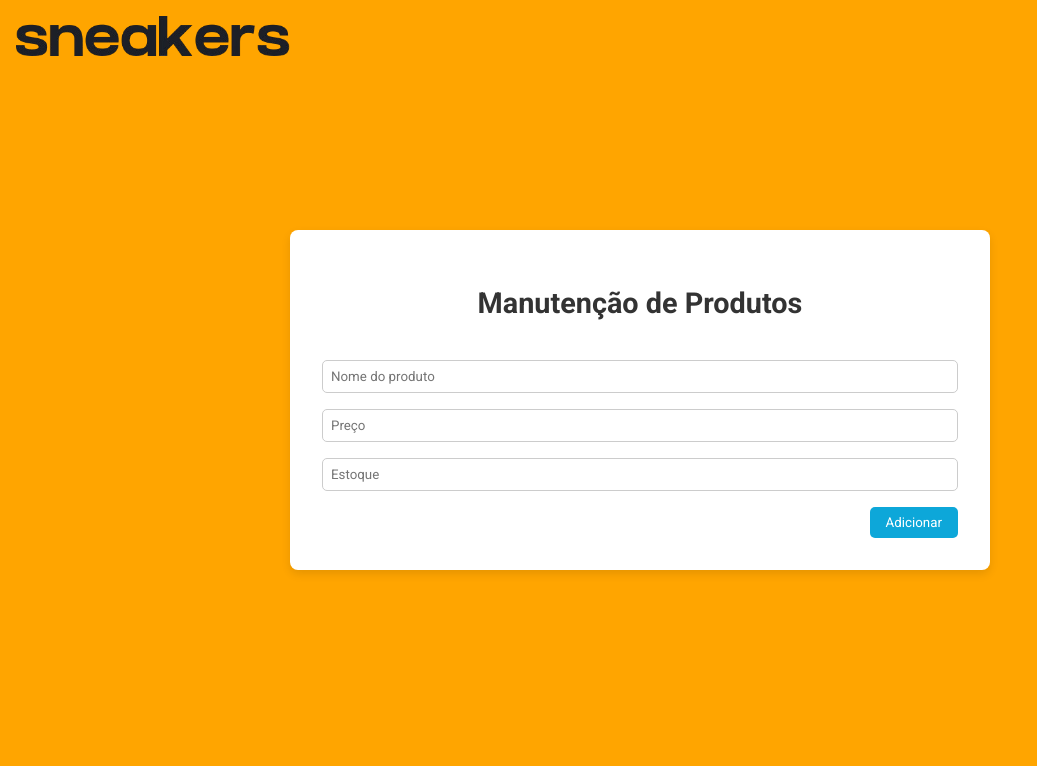
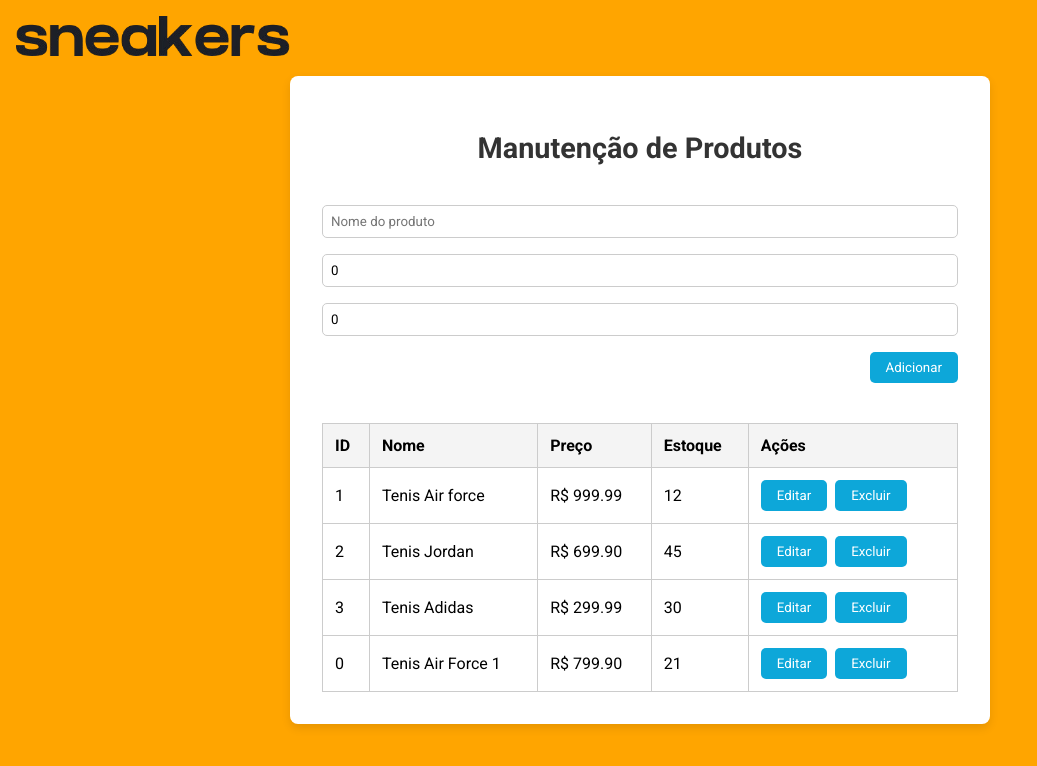
Before and after one commit to jaozincosta/projeto-integrador, an Angular app: page /manutencao in a window 1280 px wide. Shown: the top 766 px of the page, without its empty margins (0-1037 px from the left). Built offline with nearby package versions, Linux system fonts and the light colour scheme; data requests are answered from the project's data file.

Commit message:
Criação da API Json Server e atualização do componente para consumir

```diff
--- /dev/null
+++ b/backend/db.json
@@ -0,0 +1,28 @@
+{
+  "produtos": [
+    {
+      "id": "1",
+      "nome": "Tenis Air force",
+      "preco": 999.99,
+      "estoque": 12
+    },
+    {
+      "id": "2",
+      "nome": "Tenis Jordan",
+      "preco": 699.9,
+      "estoque": 45
+    },
+    {
+      "id": "3",
+      "nome": "Tenis Adidas",
+      "preco": 299.99,
+      "estoque": 30
+    },
+    {
+      "id": 0,
+      "nome": "Tenis Air Force 1",
+      "preco": 799.9,
+      "estoque": 21
+    }
+  ]
+}
--- a/package.json
+++ b/package.json
@@ -20,6 +20,7 @@
     "@angular/platform-browser": "^19.1.0",
     "@angular/platform-browser-dynamic": "^19.1.0",
     "@angular/router": "^19.1.0",
+    "json-server": "^1.0.0-beta.3",
     "rxjs": "~7.8.0",
     "tslib": "^2.3.0",
     "zone.js": "~0.15.0"
--- a/src/app/app.config.ts
+++ b/src/app/app.config.ts
@@ -1,8 +1,17 @@
-import { ApplicationConfig, provideZoneChangeDetection } from '@angular/core';
+import {
+  ApplicationConfig,
+  importProvidersFrom,
+  provideZoneChangeDetection,
+} from '@angular/core';
 import { provideRouter } from '@angular/router';
+import { HttpClientModule } from '@angular/common/http';
 
 import { routes } from './app.routes';
 
 export const appConfig: ApplicationConfig = {
-  providers: [provideZoneChangeDetection({ eventCoalescing: true }), provideRouter(routes)]
+  providers: [
+    importProvidersFrom(HttpClientModule),
+    provideZoneChangeDetection({ eventCoalescing: true }),
+    provideRouter(routes),
+  ],
 };
--- /dev/null
+++ b/src/app/services/produtos.service.ts
@@ -0,0 +1,33 @@
+import { HttpClient } from '@angular/common/http';
+import { Injectable } from '@angular/core';
+import { Observable } from 'rxjs';
+import { Produto } from './types/types';
+
+@Injectable({
+  providedIn: 'root',
+})
+export class ProdutosService {
+  private readonly API = 'http://localhost:3000/produtos';
+
+  constructor(private http: HttpClient) {}
+
+  listar(): Observable<Produto[]> {
+    return this.http.get<Produto[]>(this.API);
+  }
+
+  buscarPorId(id: number): Observable<Produto> {
+    return this.http.get<Produto>(`${this.API}/${id}`);
+  }
+
+  criar(produto: Omit<Produto, 'id'>): Observable<Produto> {
+    return this.http.post<Produto>(this.API, produto);
+  }
+
+  atualizar(id: number, produto: Produto): Observable<Produto> {
+    return this.http.put<Produto>(`${this.API}/${id}`, produto);
+  }
+
+  deletar(id: number): Observable<void> {
+    return this.http.delete<void>(`${this.API}/${id}`);
+  }
+}
--- /dev/null
+++ b/src/app/services/types/types.ts
@@ -0,0 +1,6 @@
+export interface Produto {
+  id: number;
+  nome: string;
+  preco: number;
+  estoque: number;
+}
--- a/src/app/shared/manutencao/manutencao.component.ts
+++ b/src/app/shared/manutencao/manutencao.component.ts
@@ -2,6 +2,7 @@ import { Component, OnInit } from '@angular/core';
 import { CommonModule } from '@angular/common';
 import { FormsModule } from '@angular/forms';
 import { RouterModule } from '@angular/router';
+import { ProdutosService } from '../../services/produtos.service';
 
 interface Produto {
   id: number;
@@ -21,53 +22,52 @@ export class ManutencaoComponent implements OnInit {
   produtos: Produto[] = [];
   novoProduto: Produto = this.resetProduto();
   editandoId: number | null = null;
-  idCounter = 1;
+
+  constructor(private produtosService: ProdutosService) {}
 
   ngOnInit(): void {
-    const produtosSalvos = localStorage.getItem('produtos');
-    if (produtosSalvos) {
-      this.produtos = JSON.parse(produtosSalvos);
-      const ids = this.produtos.map((p) => p.id);
-      this.idCounter = ids.length > 0 ? Math.max(...ids) + 1 : 1;
+    this.carregarProdutos();
+  }
+
+  carregarProdutos(): void {
+    this.produtosService.listar().subscribe((data) => {
+      this.produtos = data;
+    });
+  }
+
+  adicionarOuAtualizarProduto(): void {
+    if (this.editandoId !== null) {
+      this.produtosService
+        .atualizar(this.editandoId, this.novoProduto)
+        .subscribe(() => {
+          this.carregarProdutos();
+          this.novoProduto = this.resetProduto();
+          this.editandoId = null;
+        });
+    } else {
+      this.produtosService.criar(this.novoProduto).subscribe(() => {
+        this.carregarProdutos();
+        this.novoProduto = this.resetProduto();
+      });
     }
   }
 
-  adicionarOuAtualizarProduto() {
-    if (this.editandoId !== null) {
-      const index = this.produtos.findIndex((p) => p.id === this.editandoId);
-      if (index !== -1) {
-        this.produtos[index] = { ...this.novoProduto, id: this.editandoId };
-      }
-    } else {
-      this.novoProduto.id = this.idCounter++;
-      this.produtos.push({ ...this.novoProduto });
-    }
-
-    this.salvarProdutos();
-    this.novoProduto = this.resetProduto();
-    this.editandoId = null;
-  }
-
-  editar(produto: Produto) {
+  editar(produto: Produto): void {
     this.novoProduto = { ...produto };
     this.editandoId = produto.id;
   }
 
-  excluir(id: number) {
-    this.produtos = this.produtos.filter((p) => p.id !== id);
-    this.salvarProdutos();
-
-    if (this.editandoId === id) {
-      this.novoProduto = this.resetProduto();
-      this.editandoId = null;
-    }
-  }
-
-  salvarProdutos() {
-    localStorage.setItem('produtos', JSON.stringify(this.produtos));
+  excluir(id: number): void {
+    this.produtosService.deletar(id).subscribe(() => {
+      this.carregarProdutos();
+      if (this.editandoId === id) {
+        this.novoProduto = this.resetProduto();
+        this.editandoId = null;
+      }
+    });
   }
 
   resetProduto(): Produto {
-    return { id: 0, nome: '', preco: null as any, estoque: null as any };
+    return { id: 0, nome: '', preco: 0, estoque: 0 };
   }
 }
```
Also changed, not shown: 1 other file (tests, documents, lock files or other folders).
